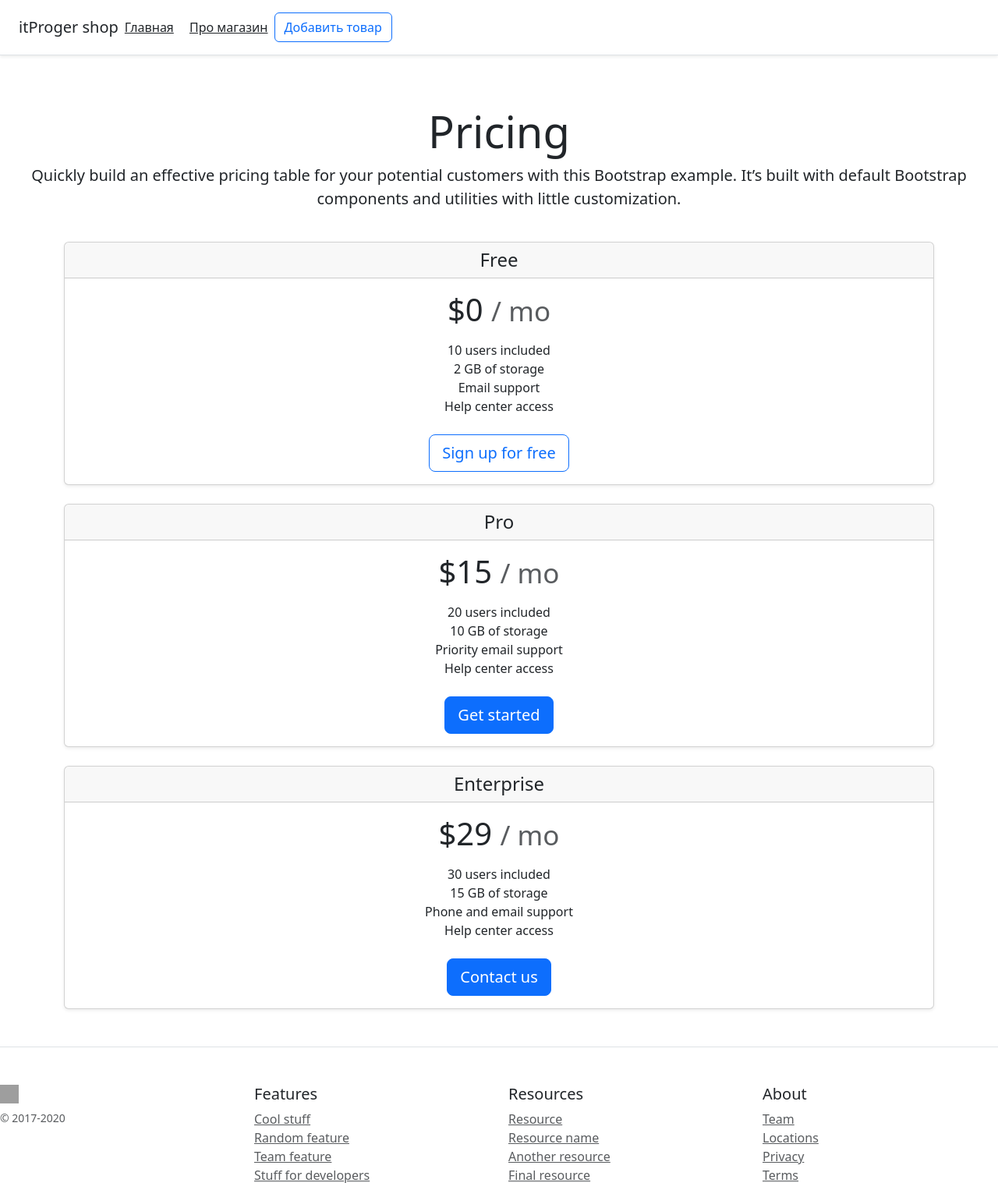
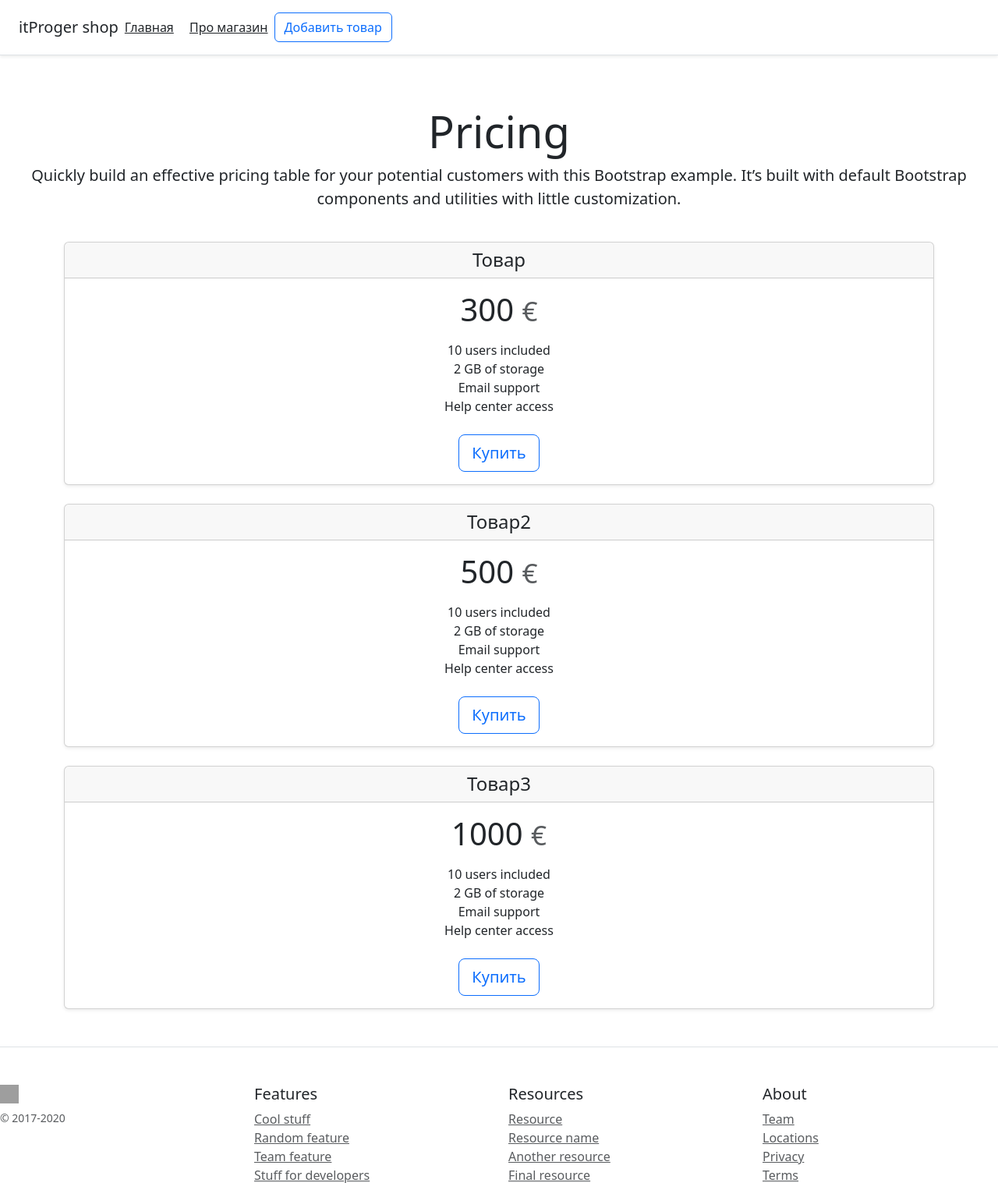
Before and after one commit to farya10/Online-store, a Flask app: page / in a window 1280 px wide. Shown: the top 1517 px of the page at 78% size. Run offline with Flask 3, Linux system fonts and the light colour scheme; grey boxes are pictures that could not be loaded.

Commit message:
add payment system

```diff
--- a/main1.py
+++ b/main1.py
@@ -1,5 +1,7 @@
-from flask import Flask, render_template
+from flask import Flask, render_template, request, redirect
 from flask_sqlalchemy import SQLAlchemy
+
+from cloudipsp import Api, Checkout
 
 app = Flask(__name__)
 app.config['SQLALCHEMY_DATABASE_URI'] = 'sqlite:///shop.db'
@@ -14,10 +16,14 @@ class Item(db.Model):
     price = db.Column(db.Integer, nullable=False)
     isActive = db.Column(db.Boolean, default=True)
 
+    def __repr__(self):
+        return self.title
+
 
 @app.route('/')
 def index():
-    return render_template('index.html')
+    items = Item.query.order_by(Item.price).all()
+    return render_template('index.html', data=items)
 
 
 @app.route('/about')
@@ -25,9 +31,37 @@ def about():
     return render_template('about.html')
 
 
-@app.route('/create')
+@app.route('/buy/<int:id>')
+def item_buy(id):
+    item = Item.query.get(id)
+
+    api = Api(merchant_id=1396424,
+              secret_key='test')
+    checkout = Checkout(api=api)
+    data = {
+        "currency": "EUR",
+        "amount": str(item.price) + "00"
+    }
+    url = checkout.url(data).get('checkout_url')
+    return redirect(url)
+
+
+@app.route('/create', methods=['POST', 'GET'])
 def create():
-    return render_template('create.html')
+    if request.method == "POST":
+        title = request.form['title']
+        price = request.form['price']
+
+        item = Item(title=title, price=price)
+
+        try:
+            db.session.add(item)
+            db.session.commit()
+            return redirect('/')
+        except:
+            return "Получилась ошибка"
+    else:
+        return render_template('create.html')
 
 
 if __name__ == "__main__":
--- a/templates/create.html
+++ b/templates/create.html
@@ -8,8 +8,8 @@
 <div class="container">
     <h1>Добавление товара</h1>
     <form method="post">
-      <input type="text" class="form-control" name="title" id="title">
-      <input type="number" class="form-control" name="price" id="price">
+      <input type="text" class="form-control" name="title" id="title" placeholder="Введите название"><br>
+      <input type="number" class="form-control" name="price" id="price" placeholder="Введите цену"><br>
       <button class="btn btn-success" type="submit">Добавить товар</button>
     </form>
 </div>
--- a/templates/index.html
+++ b/templates/index.html
@@ -1,5 +1,4 @@
 {% extends 'base.html' %}
-
 {% block title %}
 <title>Онлайн магазин</title>
 {% endblock %}
@@ -12,51 +11,23 @@
 
 <div class="container">
   <div class="card-deck mb-3 text-center">
+    {% for el in data %}
     <div class="card mb-4 shadow-sm">
       <div class="card-header">
-        <h4 class="my-0 font-weight-normal">Free</h4>
+        <h4 class="my-0 font-weight-normal">{{ el.title }}</h4>
       </div>
       <div class="card-body">
-        <h1 class="card-title pricing-card-title">$0 <small class="text-muted">/ mo</small></h1>
+        <h1 class="card-title pricing-card-title">{{ el.price }} <small class="text-muted">€</small></h1>
         <ul class="list-unstyled mt-3 mb-4">
           <li>10 users included</li>
           <li>2 GB of storage</li>
           <li>Email support</li>
           <li>Help center access</li>
         </ul>
-        <button type="button" class="btn btn-lg btn-block btn-outline-primary">Sign up for free</button>
+        <a href="/buy/{{ el.id }}" class="btn btn-lg btn-block btn-outline-primary">Купить</a>
       </div>
     </div>
-    <div class="card mb-4 shadow-sm">
-      <div class="card-header">
-        <h4 class="my-0 font-weight-normal">Pro</h4>
-      </div>
-      <div class="card-body">
-        <h1 class="card-title pricing-card-title">$15 <small class="text-muted">/ mo</small></h1>
-        <ul class="list-unstyled mt-3 mb-4">
-          <li>20 users included</li>
-          <li>10 GB of storage</li>
-          <li>Priority email support</li>
-          <li>Help center access</li>
-        </ul>
-        <button type="button" class="btn btn-lg btn-block btn-primary">Get started</button>
-      </div>
-    </div>
-    <div class="card mb-4 shadow-sm">
-      <div class="card-header">
-        <h4 class="my-0 font-weight-normal">Enterprise</h4>
-      </div>
-      <div class="card-body">
-        <h1 class="card-title pricing-card-title">$29 <small class="text-muted">/ mo</small></h1>
-        <ul class="list-unstyled mt-3 mb-4">
-          <li>30 users included</li>
-          <li>15 GB of storage</li>
-          <li>Phone and email support</li>
-          <li>Help center access</li>
-        </ul>
-        <button type="button" class="btn btn-lg btn-block btn-primary">Contact us</button>
-      </div>
-    </div>
+    {% endfor %}
   </div>
 </div>
 {% endblock %}
```
Also changed, not shown: instance/shop.db.
